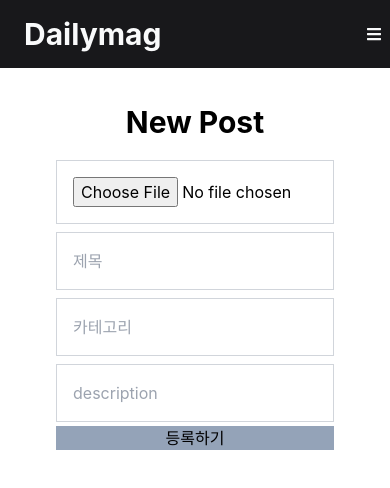
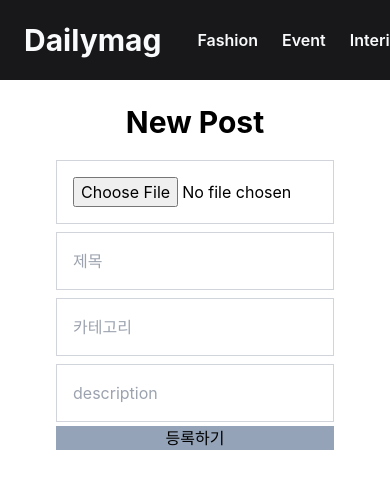
Before and after one commit to GyunHeee/Magazine, a React (Create React App) app: page /new in a window 390 px wide. Shown: the top 488 px of the page. Built offline with nearby package versions, Linux system fonts and the light colour scheme; no server answers.

Commit message:
remove toggle btn

```diff
--- a/src/components/Navbar.jsx
+++ b/src/components/Navbar.jsx
@@ -1,24 +1,19 @@
 import React, { useEffect, useState } from 'react';
 import { useNavigate } from 'react-router-dom';
 import { Login, Logout, refreshLogin } from '../api/firebase';
+import { BsFillPencilFill } from 'react-icons/bs';
 import { FaBars } from 'react-icons/fa';
 import User from './User';
-import styles from './Navbar.module.css';
 
 export default function Navbar() {
   const navigate = useNavigate();
   const [user, setUser] = useState();
-  const [open, setOpen] = useState(false);
 
   const handleLogin = () => {
     Login().then(setUser);
   };
   const handleLogout = () => {
     Logout().then(setUser);
-  };
-
-  const handleClick = () => {
-    setOpen(!open);
   };
 
   useEffect(() => {
@@ -33,46 +28,37 @@ export default function Navbar() {
       >
         Dailymag
       </h1>
-      <div>
-        <div className={styles.nav__menu}>
+      <div className="flex p-2 font-semibold ">
         <p
           onClick={() => navigate('/category/fashion')}
-            className={open ? styles['nav__item--open'] : styles.nav__item}
+          className="m-3 cursor-pointer hover:opacity-30 duration-300"
         >
           Fashion
         </p>
         <p
           onClick={() => navigate('/category/life')}
-            className={open ? styles['nav__item--open'] : styles.nav__item}
+          className="m-3 cursor-pointer hover:opacity-30 duration-300"
         >
           Event
         </p>
         <p
           onClick={() => navigate('/category/interior')}
-            className={open ? styles['nav__item--open'] : styles.nav__item}
+          className="m-3 cursor-pointer hover:opacity-30 duration-300"
         >
           Interior
         </p>
-          <p
-            className={open ? styles['nav__item--open'] : styles.nav__item}
-            onClick={() => navigate('/about')}
-          >
-            About us
-          </p>
-        </div>
       </div>
       <div className="flex items-center">
         {user && (
-          <button
+          <BsFillPencilFill
+            className="text-xl mr-4 cursor-pointer"
             onClick={() => navigate('/new')}
-            className={open ? styles['nav__item--open'] : styles.nav__item}
-          >
-            <User user={user} />
-          </button>
+          />
         )}
+        {user && <User user={user} />}
         {!user && (
           <p
-            className={open ? styles['nav__item--open'] : styles.nav__item}
+            className="p-2 sm-3 mr-5 cursor-pointer font-semibold hover:opacity-30 duration-300"
             onClick={handleLogin}
           >
             Login
@@ -80,15 +66,18 @@ export default function Navbar() {
         )}
         {user && (
           <p
-            className={open ? styles['nav__item--open'] : styles.nav__item}
+            className="p-2 sm-3 mr-5 cursor-pointer font-semibold hover:opacity-30 duration-300"
             onClick={handleLogout}
           >
             Logout
           </p>
         )}
-        <button className="block md:hidden" onClick={handleClick}>
-          <FaBars />
-        </button>
+        <p
+          className="p-2 sm-3 mr-5 cursor-pointer font-semibold hover:opacity-30 duration-300"
+          onClick={() => navigate('/about')}
+        >
+          About us
+        </p>
       </div>
     </header>
   );
--- a/src/components/Navbar.module.css
+++ /dev/null
@@ -1,28 +0,0 @@
-.nav__item:hover {
-  opacity: 0.3;
-  transition: all 300ms ease-out;
-}
-
-.nav__item--open {
-  margin: 12px;
-  cursor: pointer;
-  display: block;
-}
-
-.nav__menu {
-  display: flex;
-}
-
-@media screen and (max-width: 768px) {
-  .nav__item {
-    margin: 12px;
-    cursor: pointer;
-    display: none;
-  }
-
-  .nav__item--open {
-    margin: 12px;
-    cursor: pointer;
-    display: block;
-  }
-}
```
Lines whose indentation alone changed are shown as unchanged.
